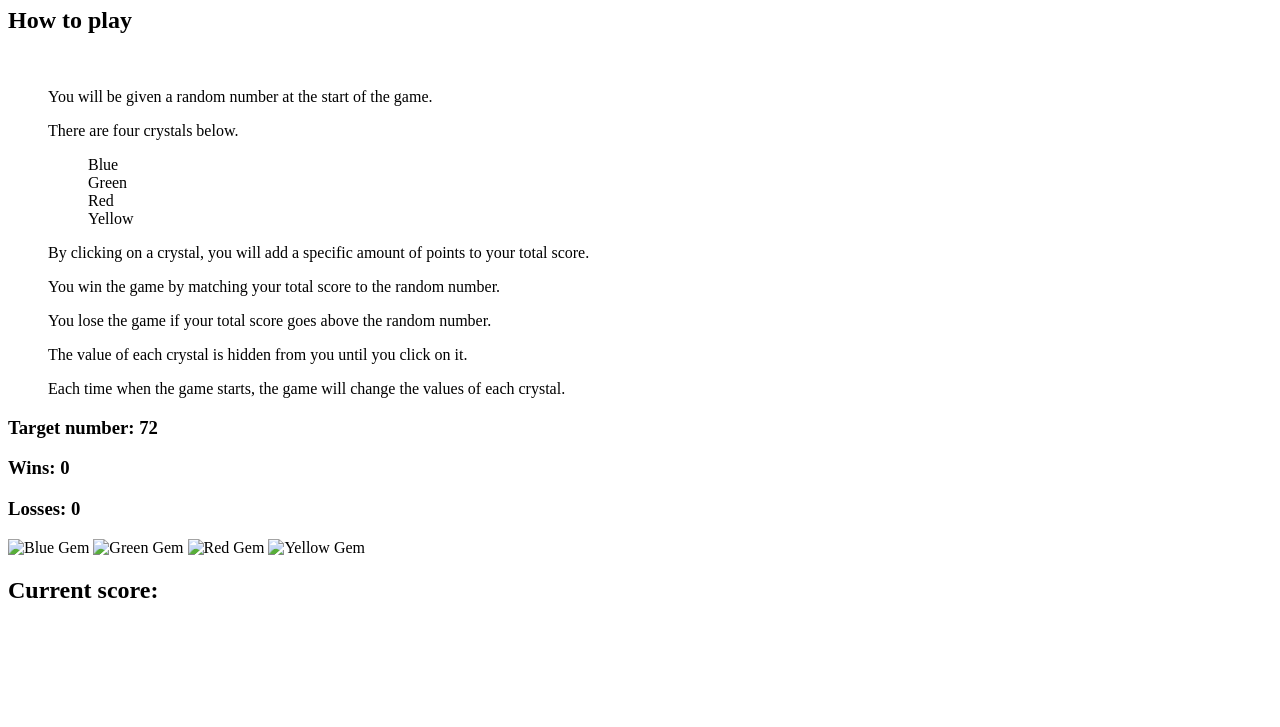
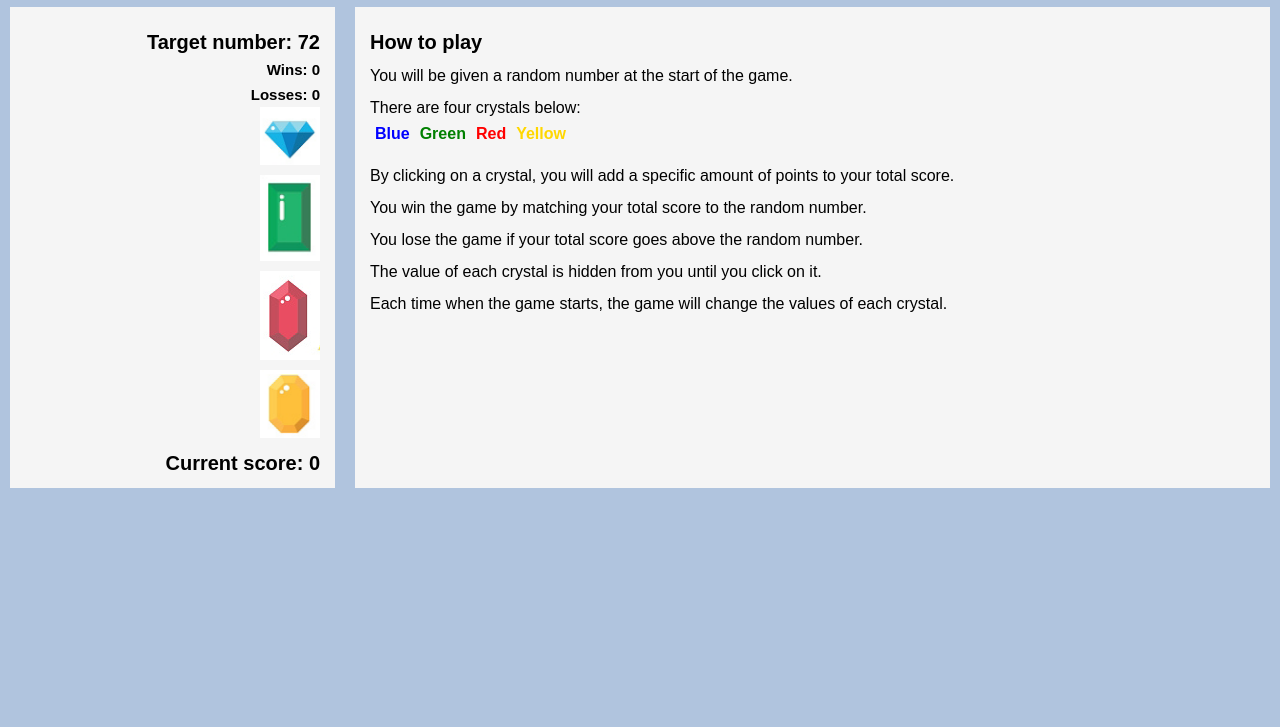
Before and after one commit to TonyPuricelli/week-4-game, a plain HTML site: page index.html in a window 1280 px wide. Shown: the part 73-800 px from the top of the page. Drawn offline with nearby package versions, Linux system fonts and the light colour scheme; a web font is replaced by a local one.

Commit message:
Adds images, css styling, adjusts html for flex box

```diff
--- a/assets/css/style.css
+++ b/assets/css/style.css
@@ -0,0 +1,89 @@
+body {
+    background: lightsteelblue;
+    font-family: 'Mina', sans-serif;
+}
+
+/* main flex container */
+.container {
+    display: flex;
+    flex-wrap: wrap;
+}
+
+/* image container */
+.gem-container {
+    display: flex;
+    flex-direction: column;
+    align-items: flex-end;
+}
+
+/* images */
+.gem {
+    width:60px;
+    margin-bottom: 5px;
+    margin-top: 5px;
+}
+
+h1 {
+    text-align: center;
+    font-weight: bold;
+    font-size: 30px;
+    padding: 20px;
+    background-color: lavender;
+}
+
+h2 {
+    font-weight: bold;
+    font-size: 20px;
+    padding-top: 10px;
+}
+
+h3 {
+    font-weight: bold;
+    font-size: 15px;
+    padding-top: 10px;
+}
+
+/* directions flex container */
+.list {
+    display: flex;
+}
+
+.list ul {
+    padding: 5px;
+    padding-top: 10px;
+    padding-bottom: 10px;
+    font-weight: bold;
+}
+
+/* styles two main page elements */
+.game {
+    margin: 10px;
+    background-color: whitesmoke;
+    padding: 15px;
+}
+
+.instructions {
+    flex: 9;
+}
+
+.mechanics {
+    flex: 3;
+    text-align: right;
+}
+
+/* gem colors in directions */
+.blue {
+    color: blue;
+}
+
+.red {
+    color: red;
+}
+
+.green {
+    color: green;
+}
+
+.yellow {
+    color: gold;
+}
--- a/assets/javascript/game.js
+++ b/assets/javascript/game.js
@@ -63,6 +63,10 @@ $( document ).ready(function(){
 
     //resets game
     function reset() {
+        // resets and prints user tally
+        currentTally = 0;
+        $('#score').text(currentTally);
+
         // generates and prints new target number
         randomNumber = Math.floor(Math.random() * 101 + 19);
         $('#randomNumber').text(randomNumber);
@@ -73,25 +77,22 @@ $( document ).ready(function(){
         num3 = Math.floor(Math.random() * 11 + 1);
         num4 = Math.floor(Math.random() * 11 + 1);
 
-        // resets and prints user tally
-        currentTally = 0;
-        $('#finalTotal').text(currentTally);
     }
 
     //player wins
     function winGame() {
-        alert("You won!");
         wins++;
         $('#wins').text(wins);
         reset();
+        alert("You won!");
     }
 
     //player loses
     function loseGame(){
-        alert("You lose!");
         losses++;
         $('#losses').text(losses);
         reset();
+        alert("You lose!");
     }
 
     // evaluate win or lose
@@ -102,5 +103,4 @@ $( document ).ready(function(){
             loseGame();
         }
     }
-
   });
--- a/index.html
+++ b/index.html
@@ -4,47 +4,62 @@
 <head>
 	<meta charset="UTF-8">
 	<title>Crystal Collector</title>
-	<!-- <link rel="stylesheet" type="text/css" href="assets/css/reset.css"> -->
-	<link rel="stylesheet" type="text/css" href="assets/css/style.css">
+	<link rel="stylesheet" type="text/css" href="assets/css/reset.css">
+    <link href="https://fonts.googleapis.com/css?family=Mina:400,700" rel="stylesheet">
+    <link rel="stylesheet" type="text/css" href="assets/css/style.css">
+
 </head>
 <body>
 	<div>
 		<h1>Crystal Collector</h1>
-	</div>
-	<div>
+    </div>
+    <div class="container">
+        <!-- Game mechanics -->
+        <div class="game mechanics">
+            <div>
+                <h2>Target number: <span id="randomNumber"></span></h2>
+            </div>
+            <div>
+                <h3>Wins: <span id="wins"></span></h3>
+                <h3>Losses: <span id="losses"></span></h3>
+            </div>
+            <div class="gem-container">
+                <img src="assets/images/blue.jpg" class="gem" id="one" alt="Blue Gem">
+                <img src="assets/images/green.jpg" class="gem" id="two" alt="Green Gem">
+                <img src="assets/images/red.jpg" class="gem" id="three" alt="Red Gem">
+                <img src="assets/images/yellow.jpg" class="gem" id="four" alt="Yellow Gem">
+            </div>
+            <div>
+                <h2>Current score: <span id="score">0</span></h2>
+            </div>
+        </div>
+
+        <!-- Game intro  -->
+	    <div class="game instructions">
 		<h2>How to play</h2>
 		</br>
-		<ol>
+		<div>
 			<p>You will be given a random number at the start of the game.</p>
-			<p>There are four crystals below.</p>
-			<div>
-				<ul>Blue</ul>
-				<ul>Green</ul>
-				<ul>Red</ul>
-				<ul>Yellow</ul>
+            <br >
+            <p>There are four crystals below: </p>
+			<div class="list">
+				<ul class="blue">Blue</ul>
+				<ul class="green">Green</ul>
+				<ul class="red">Red</ul>
+				<ul class="yellow">Yellow</ul>
             </div>
+            <br >
 			<p>By clicking on a crystal, you will add a specific amount of points to your total score.</p>
-			<p>You win the game by matching your total score to the random number.</p>
-			<p>You lose the game if your total score goes above the random number.</p>
-			<p>The value of each crystal is hidden from you until you click on it.</p>
-			<p>Each time when the game starts, the game will change the values of each crystal.</p>
-		</ol>
-	</div>
-	<div>
-		<h3>Target number: <span id="randomNumber"></span></h3>
-	</div>
-	<div>
-		<h3>Wins: <span id="wins"></span></h3>
-		<h3>Losses: <span id="losses"></span></h3>
-	</div>
-	<div>
-		<img src="assets/images/blue.png" class=gemImage id="one" alt="Blue Gem">
-		<img src="assets/images/green.png" class=gemImage id="two" alt="Green Gem">
-		<img src="assets/images/red.png" class=gemImage id="three" alt="Red Gem">
-		<img src="assets/images/yellow.png" class=gemImage id="four" alt="Yellow Gem">
-	</div>
-	<div>
-		<h2>Current score: <span id="score"></span></h2>
+            <br >
+            <p>You win the game by matching your total score to the random number.</p>
+            <br >
+            <p>You lose the game if your total score goes above the random number.</p>
+            <br >
+            <p>The value of each crystal is hidden from you until you click on it.</p>
+            <br >
+            <p>Each time when the game starts, the game will change the values of each crystal.</p>
+        </div>
+        </div>
     </div>
 
     <!-- links to javascript/Jquery -->
```
Also changed, not shown: assets/images/blue.jpg (added), assets/images/green.jpg (added), assets/images/red.jpg (added), assets/images/yellow.jpg (added).
